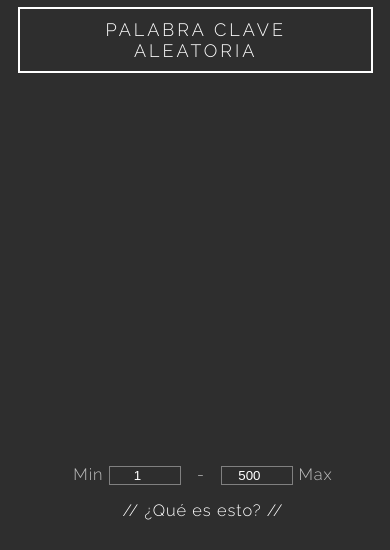
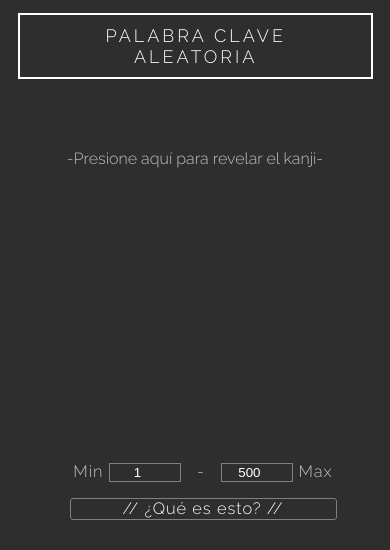
Before and after one commit to DiegoNietoC/RandomKanji, a plain HTML site: page index.html in a window 390 px wide. Shown: the part 294-844 px from the top of the page. Drawn offline with Linux system fonts and the light colour scheme.

Commit message:
Second version: Clear and enhanced buttons.

```diff
--- a/css/kanjiMain.css
+++ b/css/kanjiMain.css
@@ -4,10 +4,11 @@
 	--colorTextoResaltado: white;
 	--colorTextoClaro: #bfbfbf;
 	--colorTextoGeneral: #808080;
+	--ColorFondo: #2e2e2e;
 }
 
 body{
-	background-color:#2e2e2e;
+	background-color: var(--ColorFondo);
 }
 
 .alineacion{
@@ -66,14 +67,31 @@ button:active {
 	margin-top: 11px;
 }
 
+.mostradorDeKanji{
+	z-index: 0;
+	background-color: black;
+}
+
+#pressAlert{
+	z-index: 1
+	width: 100%;
+	margin-top: 100px;
+	font-family: var(--textoSecundario);
+	color: var(--colorTextoClaro);
+}
+
 #random-kanji{
+	margin-top: -115px;
+	z-index: 2;
 	font-size: calc(6em + 6vw);
 	color:transparent;
 	font-family: var(--textoPrincipal);
 	display: block;
+	position: relative;
 }
-#random-kanji:hover {
+#random-kanji:active {
 	color:var(--colorTextoResaltado);
+	background-color: var(--ColorFondo);
 }
 
 footer {
@@ -87,16 +105,6 @@ footer {
 	margin-bottom: 20px;
 	width: 100%;
 }
-.infoLink{
-	text-decoration: none;
-	color: var(--colorTextoResaltado);
-	transition: letter-spacing 0.2s, text-shadow 0.2s;
-}
-.infoLink:hover{
-	letter-spacing: 2px;
-	text-shadow: 0 0 15px var(--colorTextoResaltado);
-	transition: letter-spacing 0.2s, text-shadow 0.2s;
-}
 
 input[type="number"]{
 	background-color: transparent;
@@ -106,6 +114,24 @@ input[type="number"]{
 	width: 50pt;
 	-webkit-appearance: none;
 	-moz-appearance: textfield;
+}
+
+.infoLink{
+	text-decoration: none;
+	transition: letter-spacing 0.2s, text-shadow 0.2s;
+}
+.infoLink:hover{
+	letter-spacing: 2px;
+	text-shadow: 0 0 15px var(--colorTextoResaltado);
+	transition: letter-spacing 0.2s, text-shadow 0.2s;
+}
+.whatIsThis{
+	border: 1px solid var(--colorTextoGeneral);
+	border-radius: 3px;
+	width: 265px;
+	height: 20px;
+	margin: 0 auto;
+	color: var(--colorTextoResaltado);
 }
 
 .info{
@@ -191,6 +217,18 @@ input[type="number"]{
 		font-size: calc(2em + 5vw);
 	}
 
+	#random-kanji{
+		margin-top: -85px;
+	}
+	#random-kanji:hover {
+	color:var(--colorTextoResaltado);
+	background-color: var(--ColorFondo);
+}
+
+	#pressAlert{
+		margin-top: 70px;
+	}
+
 	.info{
 		letter-spacing: 1px;
 		width: 100%;
--- a/index.html
+++ b/index.html
@@ -16,7 +16,10 @@
 				<p><div id="random-significado"></div></p>
 				<p><div id="random-number">si</div></p>
 				<p><div style="text-align: center; width: 100%;"><button id="botonGenerador" type="button">PALABRA CLAVE ALEATORIA</button></div></p>
-				<p><div id="random-kanji"></div></p>
+				<p class="mostradorDeKanji">
+					<div id="pressAlert">-Presione aquí para revelar el kanji-</div>
+					<div id="random-kanji"></div>
+				</p>
 			</div>
 		</div>
 	</container>
@@ -32,7 +35,9 @@
 			<input type="number" id="Max_" name="Rango" min="1" max="500" value="500"> Max
 			</label>
 		</p>
-		<a href="infoKanji.html" class="infoLink"> // ¿Qué es esto? // </a>
+		<a href="infoKanji.html" class="infoLink">
+		<div class="whatIsThis">// ¿Qué es esto? //</div>
+		</a>
 		<!--Presione "PALABRA CLAVE ALEATORIA" para cambiar la palabra clave.<br>
 		Luego, pase el cursor por encima del gran espacio vacío para revelar el kanji.<br>
 		Palabras añadidas: 500. Basado en la 2° edicion de Kanji para recordar de James W. Heisig.	-->
```
